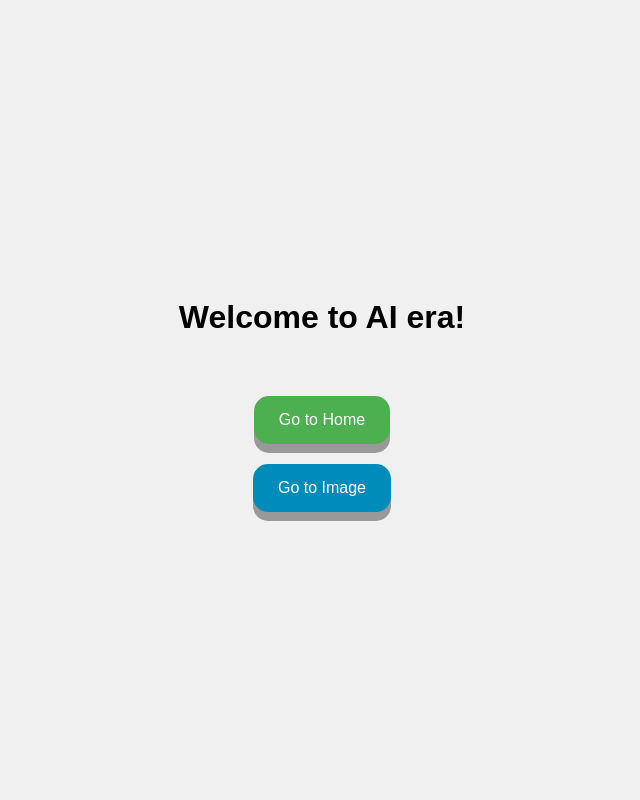
After one commit to samina265/finalproject, a Django app: page /main/ in a window 1280 px wide. The commit adds this page. Shown: the whole page, without its empty margins (318-958 px from the left). Run offline with Django 5.2, Linux system fonts and the light colour scheme.

Commit message:
main html page added

```diff
--- a/finalproject/app1/views.py
+++ b/finalproject/app1/views.py
@@ -17,6 +17,9 @@ genai.configure(api_key=os.getenv("GOOGLE_APL_KEY"))
 # Initialize Gemini LLM model
 model = genai.GenerativeModel("gemini-pro")
 chat = model.start_chat(history=[])
+
+def main(request):
+    return render(request, 'main.html')
 
 def get_gemini_response(question):
     response = chat.send_message(question, stream=True)
@@ -85,7 +88,6 @@ def home(request):
 #     google_api_key = os.environ.get('GOOGLE_APL_KEY')
 #     return render(request, 'home.html', {'chat_history': chat_history, 'res_history': res_history, 'google_api_key': google_api_key, 'error_message': error_message})
 
-
 def login_or_signup(request):
     if request.method == 'POST':
         action = request.POST.get('action')  # Retrieve the action parameter from POST data
@@ -96,17 +98,43 @@ def login_or_signup(request):
             password = request.POST.get('password')
             user = User.objects.create_user(username=username, email=email, password=password)
             user.save()
-            return redirect('home') # Log in the user after signup
+            login(request, user)  # Log in the user after signup
+            return redirect('main')  # Redirect to 'main' instead of 'home'
         elif action == 'login':
             # Handle login logic
             username = request.POST.get('username')
-            pass1= request.POST.get('password')
-            user = authenticate(request, username=username, password=pass1)
+            password = request.POST.get('password')
+            user = authenticate(request, username=username, password=password)
             if user is not None:
                 login(request, user)
-                return redirect('home')
+                return redirect('main')  # Redirect to 'main' instead of 'home'
             else:
                return HttpResponse("Username & Password is incorrect!!!")
 
     # If the request method is not POST or the action is not valid, render the index.html template
     return render(request, 'index.html')
+
+# def login_or_signup(request):
+#     if request.method == 'POST':
+#         action = request.POST.get('action')  # Retrieve the action parameter from POST data
+#         if action == 'signup':
+#             # Handle signup logic
+#             username = request.POST.get('username')
+#             email = request.POST.get('email')
+#             password = request.POST.get('password')
+#             user = User.objects.create_user(username=username, email=email, password=password)
+#             user.save()
+#             return redirect('home') # Log in the user after signup
+#         elif action == 'login':
+#             # Handle login logic
+#             username = request.POST.get('username')
+#             pass1= request.POST.get('password')
+#             user = authenticate(request, username=username, password=pass1)
+#             if user is not None:
+#                 login(request, user)
+#                 return redirect('home')
+#             else:
+#                return HttpResponse("Username & Password is incorrect!!!")
+
+#     # If the request method is not POST or the action is not valid, render the index.html template
+#     return render(request, 'index.html')
--- a/finalproject/finalproject/urls.py
+++ b/finalproject/finalproject/urls.py
@@ -9,5 +9,6 @@ urlpatterns = [
     path('home/', views.home, name='home'),
     path('login_or_signup/', views.login_or_signup, name='login_or_signup'),
     path('upload/', upload_image, name='upload_image'),
+    path('main/', views.main, name='main'),
     #path('password-reset/', include('django.contrib.auth.urls')),  # Include Django's built-in password reset URLs
 ]
--- /dev/null
+++ b/finalproject/templates/main.html
@@ -0,0 +1,57 @@
+<!DOCTYPE html>
+<html>
+<head>
+    <title>Main Page</title>
+    <style>
+        body {
+            display: flex;
+            flex-direction: column;
+            align-items: center;
+            justify-content: center;
+            height: 100vh;
+            margin: 0;
+            background-color: #f0f0f0;
+            font-family: Arial, sans-serif;
+        }
+        h1 {
+            margin-bottom: 50px;
+        }
+        button {
+            margin: 10px;
+            padding: 15px 25px;
+            font-size: 16px;
+            text-align: center;
+            cursor: pointer;
+            outline: none;
+            color: #fff;
+            background-color: #4CAF50;
+            border: none;
+            border-radius: 15px;
+            box-shadow: 0 9px #999;
+            transition: background-color 0.3s;
+        }
+        button:hover {background-color: #3e8e41}
+        button:active {
+            background-color: #3e8e41;
+            box-shadow: 0 5px #666;
+            transform: translateY(4px);
+        }
+        #button2 {
+            background-color: #008CBA;
+        }
+        #button2:hover {
+            background-color: #007B9A;
+        }
+        #button2:active {
+            background-color: #007B9A;
+            box-shadow: 0 5px #666;
+            transform: translateY(4px);
+        }
+    </style>
+</head>
+<body>
+    <h1>Welcome to AI era!</h1>
+    <button id="button1" onclick="location.href='{% url 'home' %}'">Go to Home</button>
+    <button id="button2" onclick="location.href='{% url 'upload_image' %}'">Go to Image</button>
+</body>
+</html>
```
Also changed, not shown: finalproject/templates/upload.html (+21 -0 lines), finalproject/instance-segment.PNG (added).
